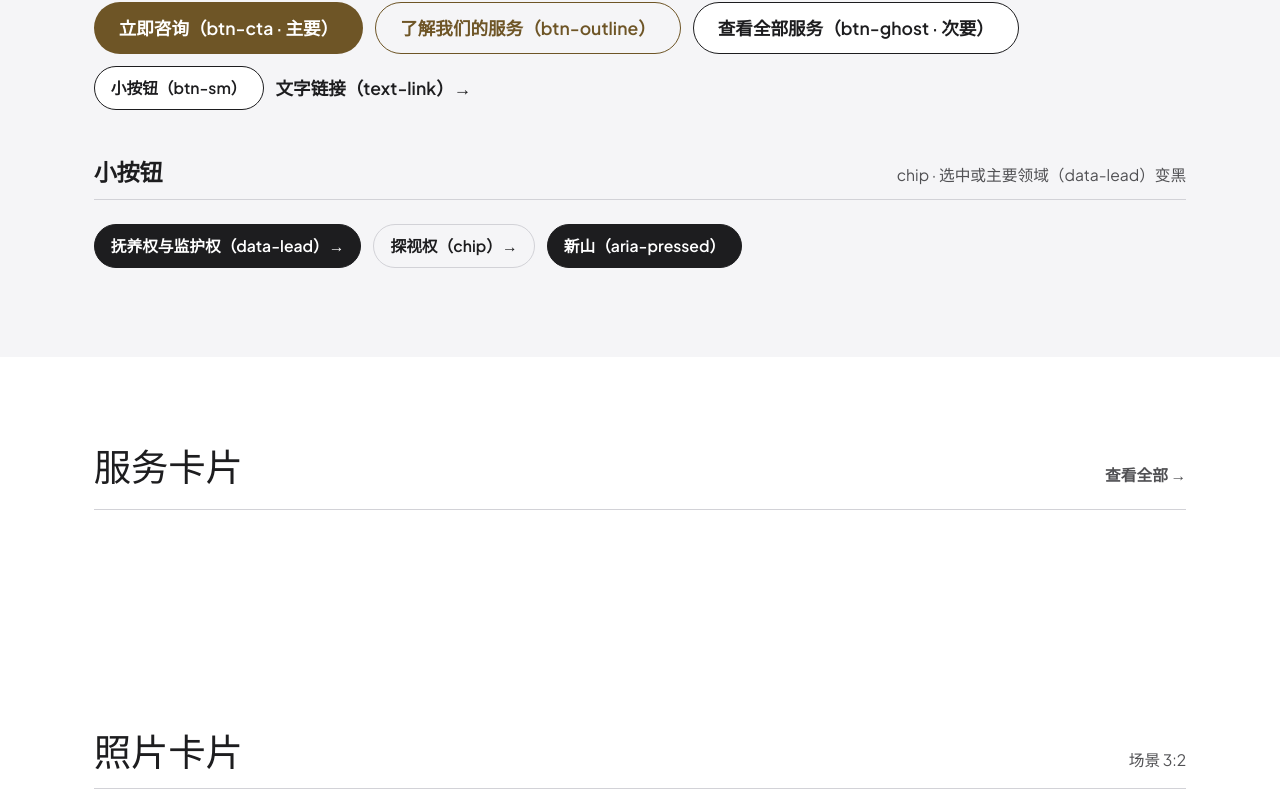
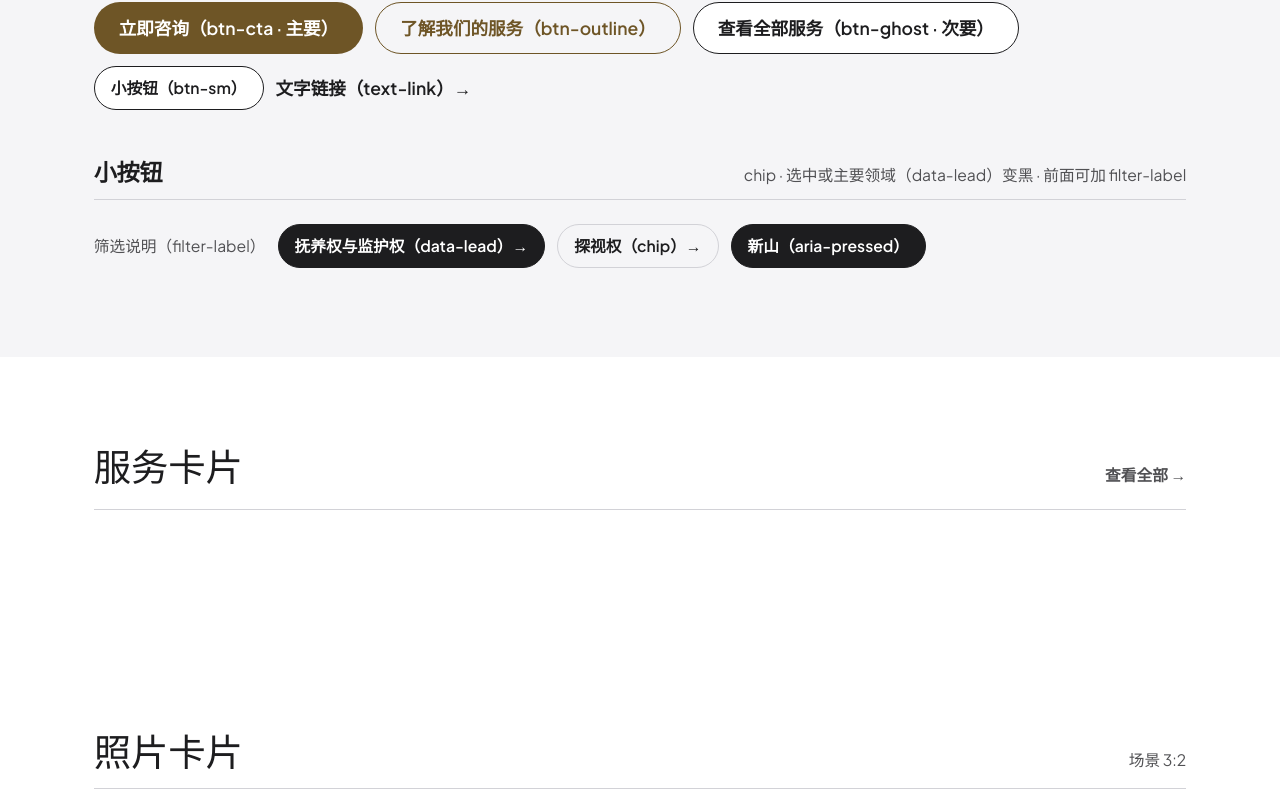
Before and after one commit to chai-associates/website, a Next.js app: page /en/styleguide in a window 1280 px wide. Shown: the part 2409-3216 px from the top of the page. Built offline with nearby package versions, Linux system fonts and the light colour scheme.

Commit message:
Add .filter-label block (team filter)

```diff
--- a/app/[lang]/styleguide/page.tsx
+++ b/app/[lang]/styleguide/page.tsx
@@ -110,8 +110,9 @@ export default async function StyleguidePage({ params }: PageProps<"/[lang]/styl
             <a className="btn btn-ghost btn-sm" href="#">小按钮（btn-sm）</a>
             <a className="text-link" href="#">文字链接（text-link）→</a>
           </div>
-          <div className="list-head mt-12"><h3>小按钮</h3><span>chip · 选中或主要领域（data-lead）变黑</span></div>
+          <div className="list-head mt-12"><h3>小按钮</h3><span>chip · 选中或主要领域（data-lead）变黑 · 前面可加 filter-label</span></div>
           <div className="btn-row">
+            <span className="filter-label">筛选说明（filter-label）</span>
             <a className="chip" data-lead href="#">抚养权与监护权（data-lead）→</a>
             <a className="chip" href="#">探视权（chip）→</a>
             <button type="button" className="chip" aria-pressed="true">新山（aria-pressed）</button>
--- a/app/globals.css
+++ b/app/globals.css
@@ -107,6 +107,8 @@ body.lang-en .quote blockquote p { font-family: var(--font-serif); letter-spacin
 .text-link { display: inline-flex; align-items: center; gap: calc(var(--spacing) * 1); min-height: var(--tap-min); font-weight: 600; }
 .chip { cursor: pointer; display: inline-flex; align-items: center; gap: calc(var(--spacing) * 2); min-height: var(--tap-min); padding: 0 calc(var(--spacing) * 4); border: var(--border) solid var(--color-line); border-radius: 999px; font-size: var(--text-small); font-weight: 600; white-space: nowrap; }
 .chip em { font-style: normal; font-size: var(--text-caption); color: var(--color-ink-muted); }
+/* 筛选说明：一排 chip 前面的灰色小字，例如团队页的「办事处」 */
+.filter-label { color: var(--color-ink-muted); font-size: var(--text-small); }
 /* 选中的按钮变黑（城市分页、团队筛选共用）；data-lead = 主要领域（个人页），一样变黑 */
 .chip[aria-pressed="true"], .chip[data-lead], .tab > input:checked + label { background: var(--color-ink); border-color: var(--color-ink); color: var(--color-bg); }
 .chip[aria-pressed="true"] em, .tab > input:checked + label em { color: var(--color-inverse-muted); }
--- a/lib/interactive.tsx
+++ b/lib/interactive.tsx
@@ -131,7 +131,7 @@ export function TeamFilter({ label, allLabel, countLabel, cities, groups }: {
   return (
     <div className="stack">
       <div className="btn-row" role="group" aria-label={label}>
-        <span className="muted text-small">{label}</span>
+        <span className="filter-label">{label}</span>
         {[{ id: "all", label: allLabel }, ...cities].map((c) => (
           <button key={c.id} type="button" className="chip" aria-pressed={city === c.id} onClick={() => setCity(c.id)}>{c.label}</button>
         ))}
```
